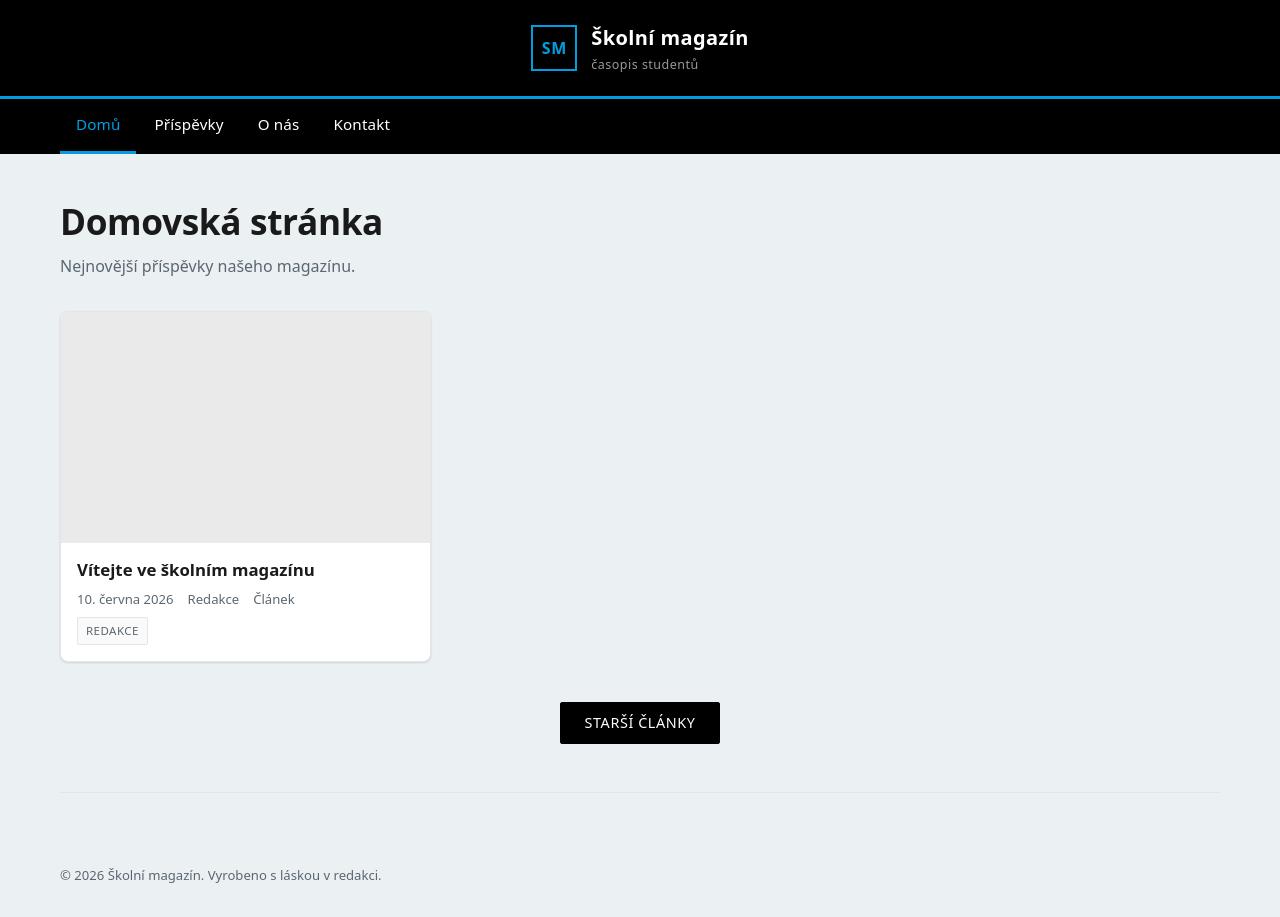
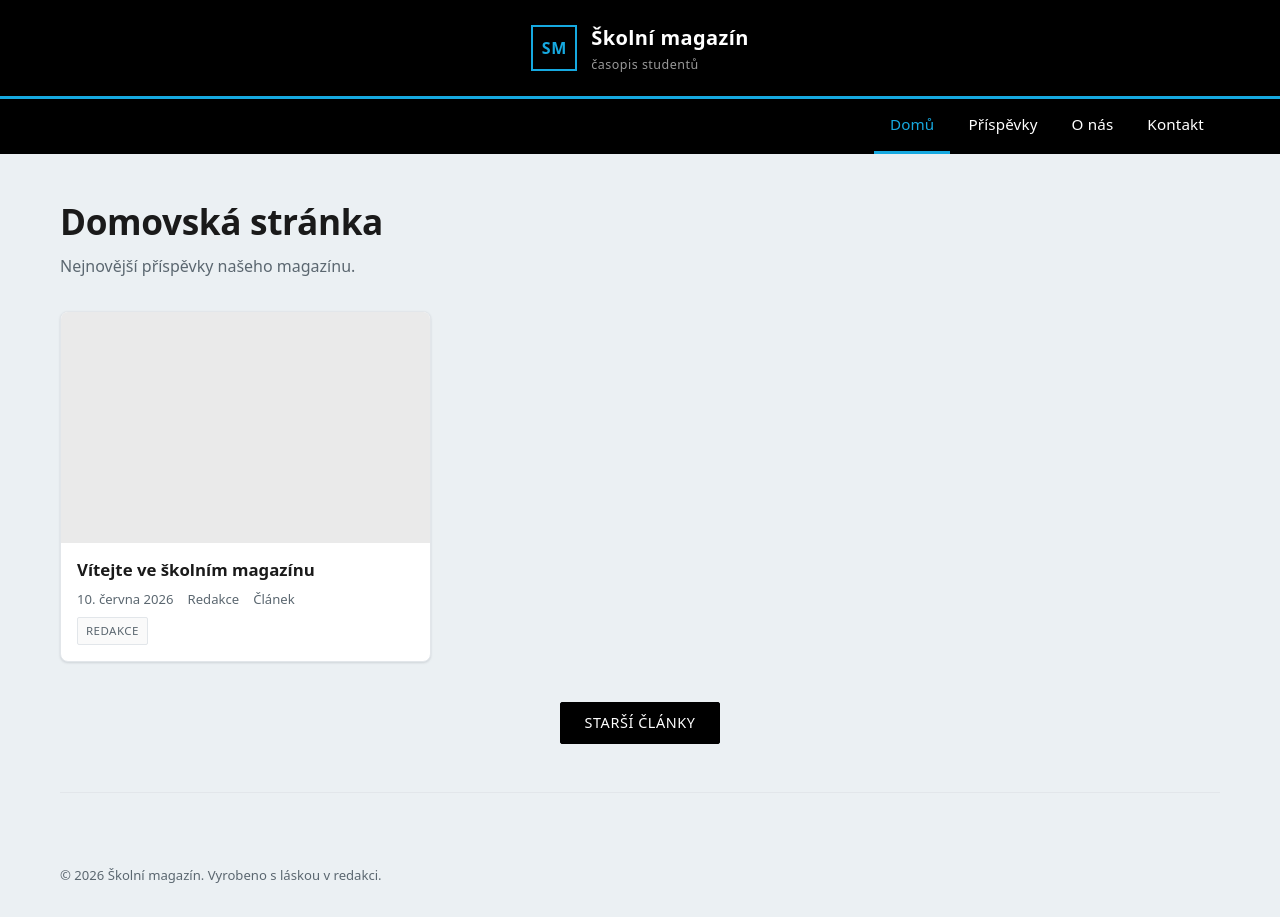
Before and after one commit to vanaheimnews/casak-vanaheim, a website: page index.html in a window 1280 px wide. Drawn offline with Linux system fonts and the light colour scheme; no server answers.

Commit message:
Header: brighten accent to match logo cyan (#16a9e0) + right-align nav

```diff
--- a/style.css
+++ b/style.css
@@ -15,7 +15,7 @@
    ============================================================ */
 
 :root {
-  --brand:        #009ee0;   /* Scio light blue */
+  --brand:        #16a9e0;   /* Scio light blue — matches the logo cyan */
 
   /* header rows (kept under the old --sidebar-* names for compatibility) */
   --sidebar-bg:   #000000;
@@ -143,11 +143,12 @@ button { font: inherit; cursor: pointer; }
   letter-spacing: 0.04em;
 }
 
-/* Navigation */
+/* Navigation (right-aligned within the content width) */
 .site-nav {
   display: flex;
   flex-wrap: wrap;
   gap: 2px;
+  margin-left: auto;   /* push the buttons to the right */
 }
 .nav-link {
   display: inline-block;
```
